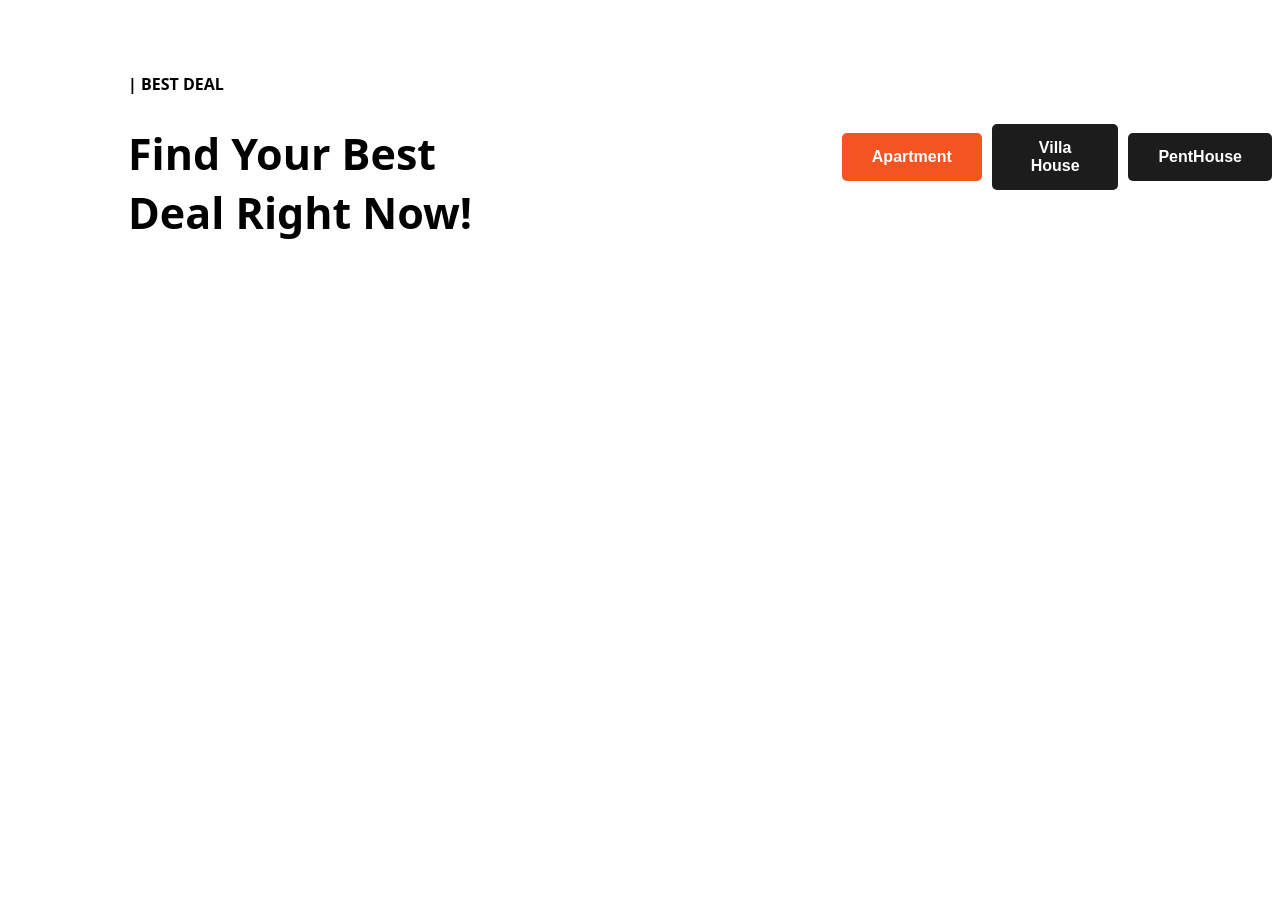
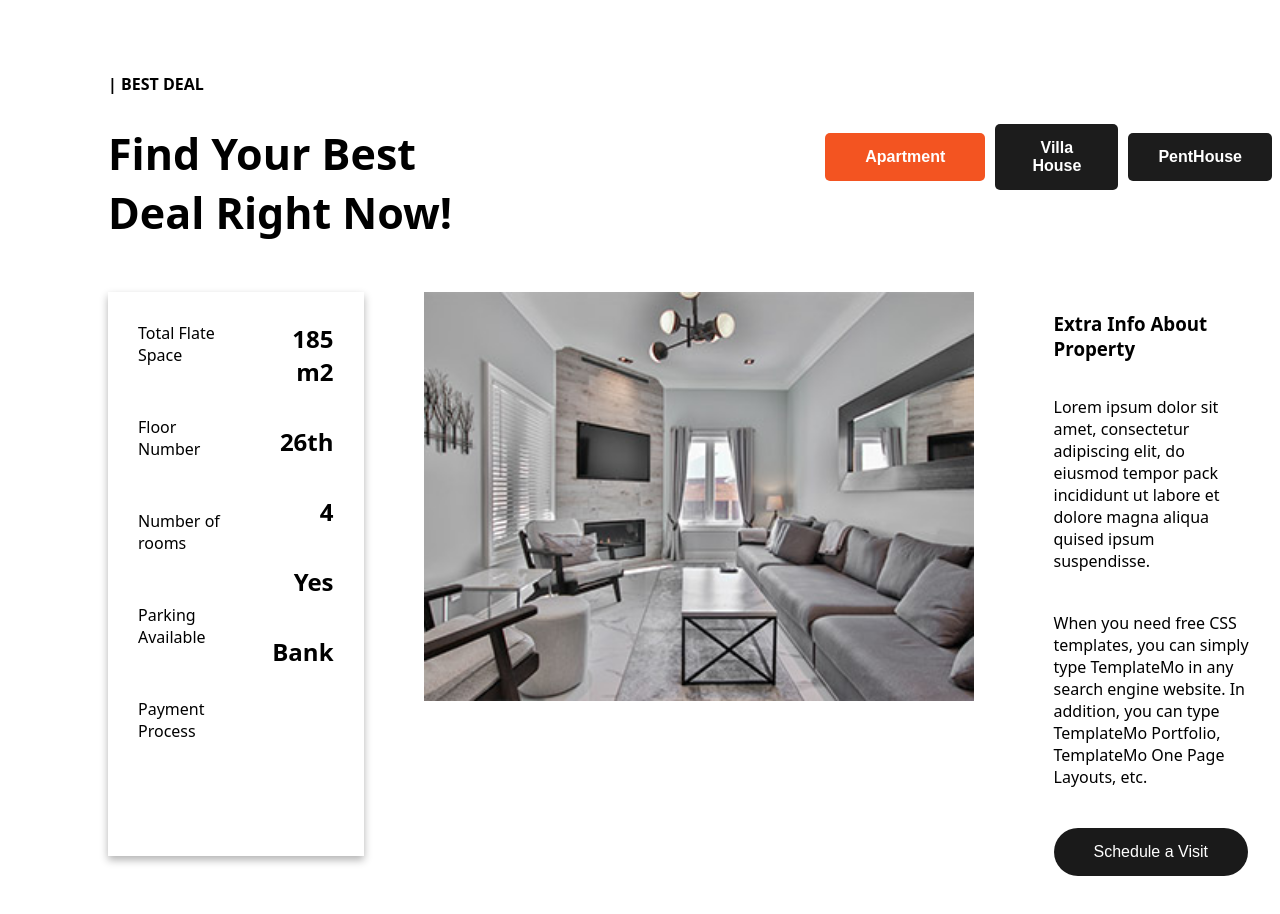
Before and after one commit to Pankajakshan-Vineeth/Villa-Website, a React (Vite) app: page / in a window 1280 px wide. Shown: the part 2940-3854 px from the top of the page. Before the commit the page ends 3210 px from the top, so only its background shows below. Built offline with nearby package versions, Linux system fonts and the light colour scheme.

Commit message:
completed best deal component

```diff
--- a/src/Components/BestDeal/BestDeal.css
+++ b/src/Components/BestDeal/BestDeal.css
@@ -10,11 +10,11 @@
 }
 
 .deal-text-container{
-    margin-left: 120px;
-    margin-right:190px ;
+    margin-left: 100px;
+    margin-right:220px ;
 }
 .deal-button-container{
-gap: 20px;
+gap: 30px;
 bottom: 0;
 top:0;
 }
@@ -35,7 +35,68 @@ top:0;
 .property-button.active{
     background-color: #f35421;
   color: white;
+  padding: 15px 40px;
 }
 .deal-text-container h1{
     font-size: 43px;
 }
+
+.extra-info-container{
+margin-bottom: 150px;
+
+}
+
+.details-container{
+    display: flex;
+    margin-top: 30px;
+    margin-bottom: 100px;
+
+}
+.card{
+    display: flex;
+    padding:  0px 30px;
+    margin-left: 100px;
+    gap: 30px;
+    margin-bottom: 20px;
+      box-shadow: 0 4px 8px rgba(0, 0, 0, 0.3);
+
+}
+.small-text p{
+    margin-bottom: 50px;
+    margin-top: 30px;
+}
+.measurement h2{
+    margin-bottom: 37px;
+        margin-top: 30px;
+          text-align: right;
+}
+.image-containerr{
+    margin-left: 60px;
+}
+.sofa-image{
+     width: 550px;
+  height: auto;
+}
+.extra-info{
+    width: 20%;
+    padding: 0px 20px;
+    margin-left: 60px;
+}
+.extra-info p{
+    margin-bottom: 40px;
+}
+.extra-info button{
+  background-color: #1a1a1a;
+  color:white;
+  border: none;
+  border-radius: 999px;
+  padding: 15px 40px;
+  font-size: 16px;
+  cursor: pointer;
+}
+.extra-info button:hover{
+     color: #ff5333;
+}
+.extra-info h3{
+    margin-bottom: 35px;
+}
--- a/src/Components/BestDeal/BestDeal.jsx
+++ b/src/Components/BestDeal/BestDeal.jsx
@@ -1,4 +1,5 @@
 import "./BestDeal.css";
+import property05 from "../../assets/property-05.jpg";
 
 const BestDeal = () => {
   return (
@@ -13,6 +14,44 @@ const BestDeal = () => {
         <button className="property-button">Villa House</button>
         <button className="property-button">PentHouse</button>
       </div>
+      <div className="extra-info-container">
+        <div className="details-container">
+          <div className="card">
+            <div className="small-text">
+              <p>Total Flate Space</p>
+              <p>Floor Number</p>
+              <p>Number of rooms</p>
+              <p>Parking Available</p>
+              <p>Payment Process</p>
+            </div>
+            <div className="measurement">
+              <h2>185 m2</h2>
+              <h2>26th</h2>
+              <h2>4</h2>
+              <h2>Yes</h2>
+              <h2>Bank</h2>
+            </div>
+          </div>
+
+          <div className="image-containerr">
+            <img src={property05} alt="" className="sofa-image" />
+          </div>
+          <div className="extra-info">
+            <h3>Extra Info About Property</h3>
+            <p>
+              Lorem ipsum dolor sit amet, consectetur adipiscing elit, do
+              eiusmod tempor pack incididunt ut labore et dolore magna aliqua
+              quised ipsum suspendisse.
+            </p>
+            <p>
+              When you need free CSS templates, you can simply type TemplateMo
+              in any search engine website. In addition, you can type TemplateMo
+              Portfolio, TemplateMo One Page Layouts, etc.
+            </p>
+            <button>Schedule a Visit</button>
+          </div>
+        </div>
+      </div>
     </div>
   );
 };
```
